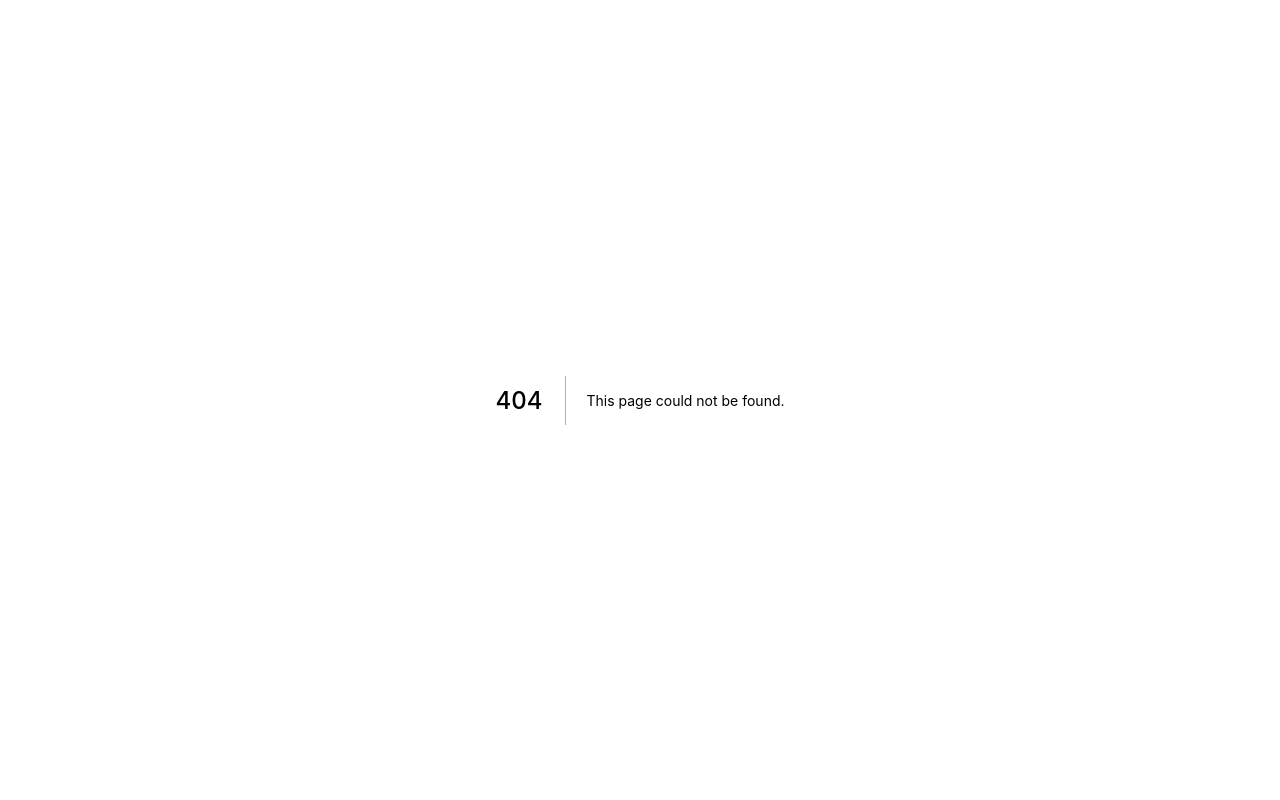
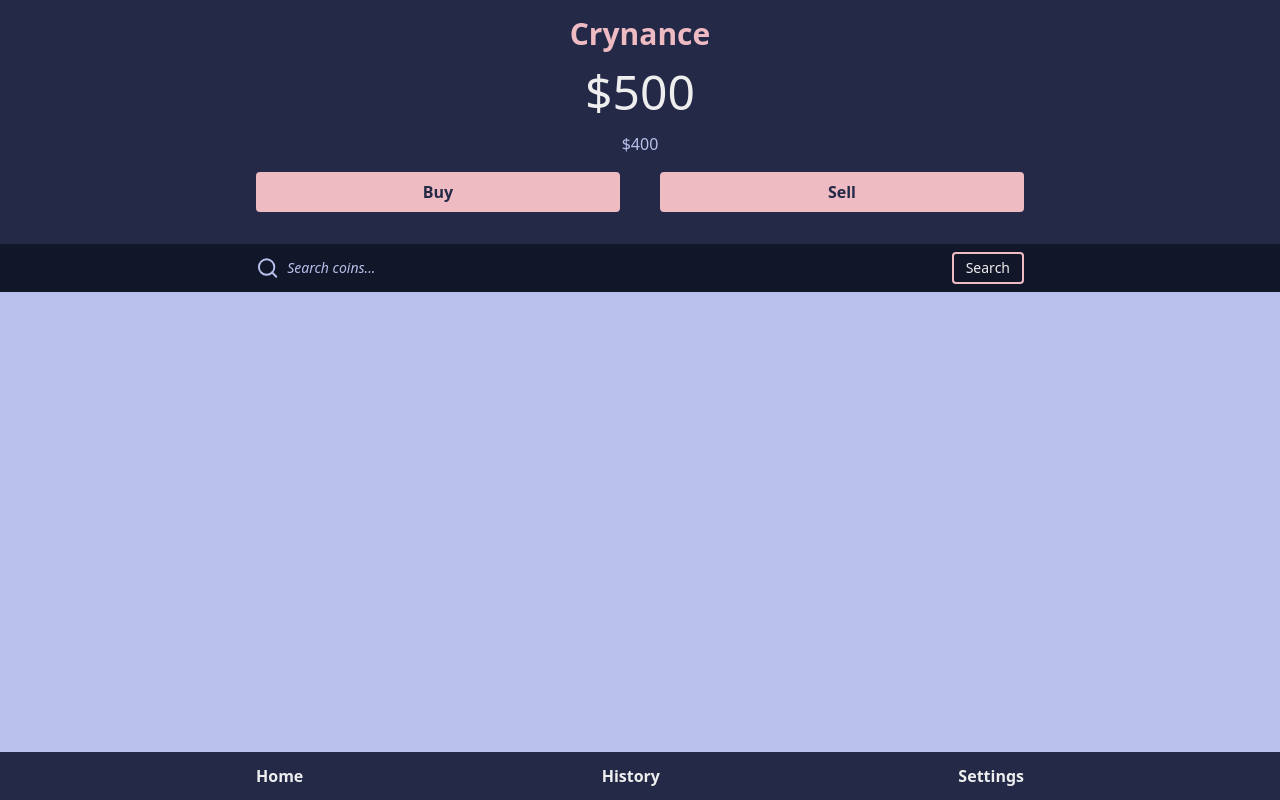
Before and after one commit to kai-commits/crynance, a Next.js app: page /1 in a window 1280 px wide. Before the commit this address had no page. Shown: the top 800 px of the page. Built offline with nearby package versions, Linux system fonts and the light colour scheme.

Commit message:
init coin page

```diff
--- /dev/null
+++ b/pages/[pid].tsx
@@ -0,0 +1,18 @@
+import { NextPage } from 'next';
+import { useRouter } from 'next/router';
+import { Header } from '../components/Header';
+import { Nav } from '../components/Nav';
+
+const Coin: NextPage = () => {
+  const { pid } = useRouter().query;
+
+  return (
+    <div className='flex flex-col justify-between min-w-fit'>
+      <Header title={`${pid}`} search={false} />
+      <div className='flex grow bg-lightblue h-screen'></div>
+      <Nav />
+    </div>
+  );
+};
+
+export default Coin;
```
